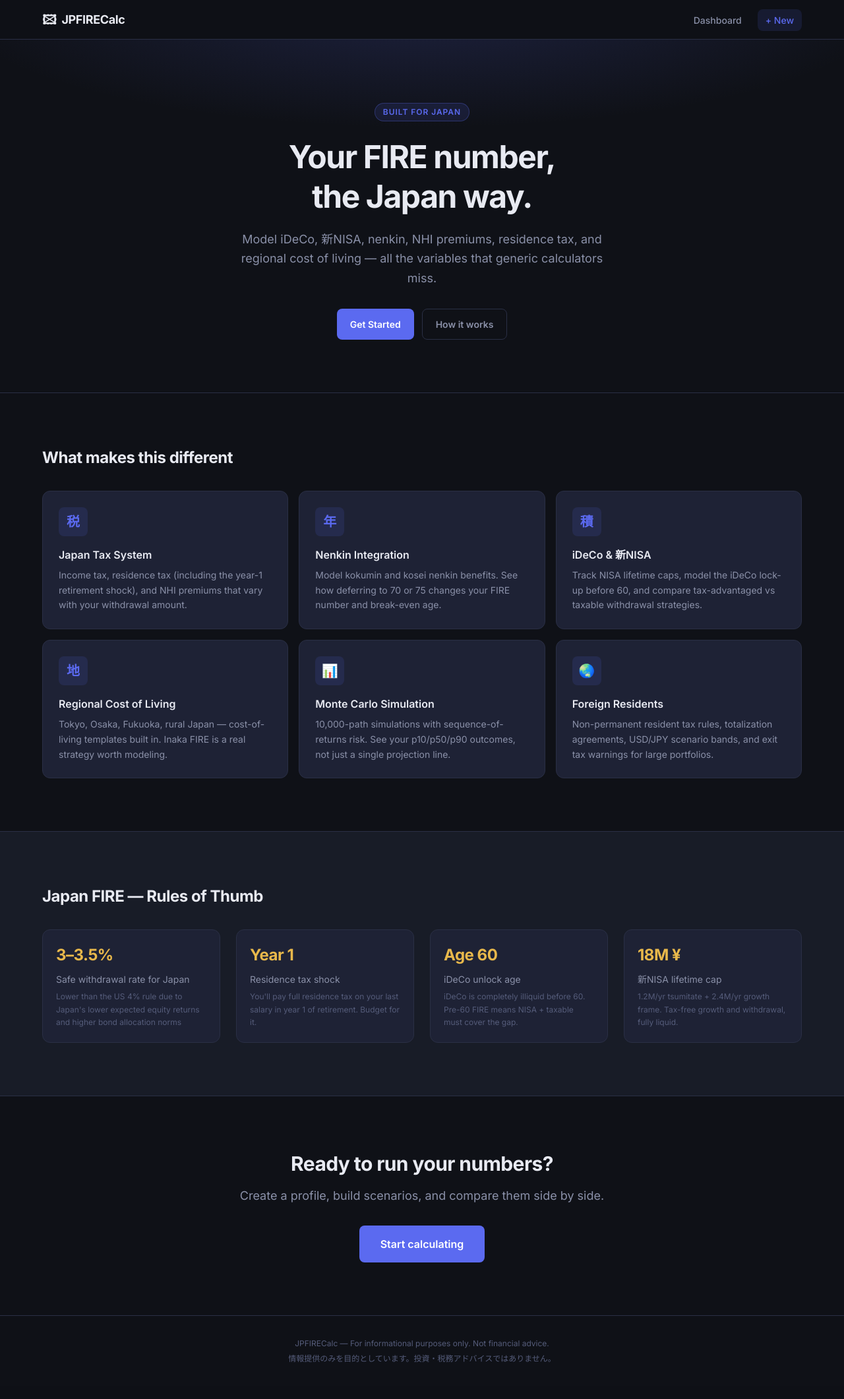
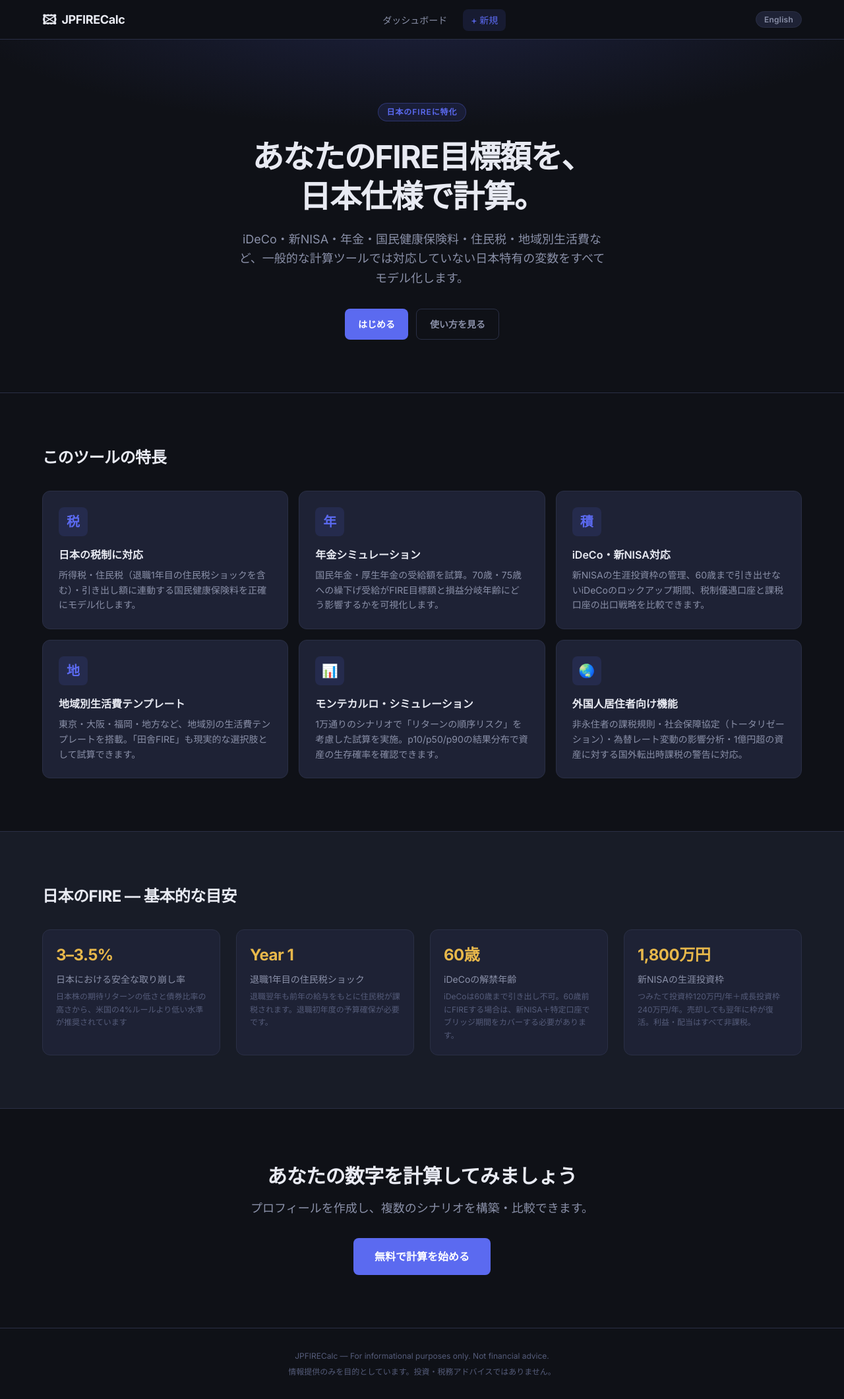
Before and after one commit to thinknzombie/JPFIRECalc, a Flask app: page / in a window 1280 px wide. Shown: the whole page at 66% size. Before the commit the page ends 2065 px from the top, so only its background shows below. Run offline with Flask 3, Linux system fonts and the light colour scheme; some libraries are stand-ins or nearby versions.

Commit message:
Fix hero buttons + add JP/EN language toggle (Japanese default)
Button fixes:
- index.html: 'Get Started' and 'Start Calculating' now link to /profile/new

Language toggle (i18n):
- web/static/js/i18n.js: full EN/JA translation dictionary covering landing page,
  nav, dashboard, scenario cards, result metrics, and key UI strings
- Default language: Japanese (ja), stored in localStorage
- Toggle button in navbar shows the OTHER language (click EN→日本語, click 日本語→EN)
- data-i18n="key" attributes on: hero, features, rules, CTA, nav links,
  dashboard title/empty state/hints, scenario card labels, result metric labels
- HTML lang attribute updated on toggle
- style.css: .btn-lang pill style, .nav-right flex wrapper

Auto-deploy: this push will trigger Railway redeploy automatically (~2 min).

286 tests passing.

Co-Authored-By: Claude Sonnet 4.6 <noreply@anthropic.com>

```diff
--- a/web/static/css/style.css
+++ b/web/static/css/style.css
@@ -1118,6 +1118,36 @@ img, svg { display: block; max-width: 100%; }
 .form-input:invalid:focus { box-shadow: 0 0 0 3px rgba(224,82,82,0.15); }
 
 /* ============================================================
+   Language toggle + nav-right
+   ============================================================ */
+.nav-right {
+  display: flex;
+  align-items: center;
+  gap: var(--space-2);
+  flex-shrink: 0;
+}
+
+.btn-lang {
+  background: var(--color-bg-card);
+  border: 1px solid var(--color-border);
+  color: var(--color-text-muted);
+  font-size: var(--text-xs);
+  font-weight: var(--weight-semibold);
+  font-family: var(--font-sans);
+  padding: var(--space-1) var(--space-3);
+  border-radius: var(--radius-full);
+  cursor: pointer;
+  transition: color var(--transition-fast), border-color var(--transition-fast), background var(--transition-fast);
+  white-space: nowrap;
+  letter-spacing: 0.02em;
+}
+.btn-lang:hover {
+  color: var(--color-text);
+  border-color: var(--color-border-light);
+  background: var(--color-bg-elevated);
+}
+
+/* ============================================================
    Mobile nav toggle
    ============================================================ */
 .nav-toggle {
--- /dev/null
+++ b/web/static/js/i18n.js
@@ -0,0 +1,252 @@
+/**
+ * JPFIRECalc i18n — Japanese / English language toggle
+ *
+ * Default language: Japanese (ja)
+ * Preference stored in localStorage under 'jpfirecalc_lang'
+ *
+ * Usage: elements with data-i18n="key.path" are swapped on toggle.
+ * Keys that contain HTML use innerHTML; plain strings use textContent.
+ */
+
+const I18n = (() => {
+
+  const TRANSLATIONS = {
+    en: {
+      // Nav
+      "nav.dashboard": "Dashboard",
+      "nav.new": "+ New",
+      "nav.lang": "日本語",
+
+      // Hero
+      "hero.badge": "Built for Japan",
+      "hero.title": "Your FIRE number,<br>the Japan way.",
+      "hero.subtitle": "Model iDeCo, 新NISA, nenkin, NHI premiums, residence tax, and regional cost of living — all the variables that generic calculators miss.",
+      "hero.cta_primary": "Get Started",
+      "hero.cta_secondary": "How it works",
+
+      // Features
+      "features.title": "What makes this different",
+      "features.tax.title": "Japan Tax System",
+      "features.tax.body": "Income tax, residence tax (including the year-1 retirement shock), and NHI premiums that vary with your withdrawal amount.",
+      "features.nenkin.title": "Nenkin Integration",
+      "features.nenkin.body": "Model kokumin and kosei nenkin benefits. See how deferring to 70 or 75 changes your FIRE number and break-even age.",
+      "features.nisa.title": "iDeCo & 新NISA",
+      "features.nisa.body": "Track NISA lifetime caps, model the iDeCo lock-up before 60, and compare tax-advantaged vs taxable withdrawal strategies.",
+      "features.region.title": "Regional Cost of Living",
+      "features.region.body": "Tokyo, Osaka, Fukuoka, rural Japan — cost-of-living templates built in. Inaka FIRE is a real strategy worth modeling.",
+      "features.mc.title": "Monte Carlo Simulation",
+      "features.mc.body": "10,000-path simulations with sequence-of-returns risk. See your p10/p50/p90 outcomes, not just a single projection line.",
+      "features.foreign.title": "Foreign Residents",
+      "features.foreign.body": "Non-permanent resident tax rules, totalization agreements, USD/JPY scenario bands, and exit tax warnings for large portfolios.",
+
+      // Rules
+      "rules.title": "Japan FIRE — Rules of Thumb",
+      "rules.swr": "Safe withdrawal rate for Japan<br><small>Lower than the US 4% rule due to Japan's lower expected equity returns and higher bond allocation norms</small>",
+      "rules.shock": "Residence tax shock<br><small>You'll pay full residence tax on your last salary in year 1 of retirement. Budget for it.</small>",
+      "rules.ideco": "iDeCo unlock age<br><small>iDeCo is completely illiquid before 60. Pre-60 FIRE means NISA + taxable must cover the gap.</small>",
+      "rules.nisa": "新NISA lifetime cap<br><small>1.2M/yr tsumitate + 2.4M/yr growth frame. Tax-free growth and withdrawal, fully liquid.</small>",
+
+      // CTA
+      "cta.title": "Ready to run your numbers?",
+      "cta.body": "Create a profile, build scenarios, and compare them side by side.",
+      "cta.button": "Start Calculating",
+
+      // Dashboard
+      "dash.title": "Dashboard",
+      "dash.new": "+ New Scenario",
+      "dash.hint": "Select scenarios to compare side-by-side.",
+      "dash.compare": "Compare Selected →",
+      "dash.empty.title": "No scenarios yet",
+      "dash.empty.body": "Create your first scenario to model your Japan FIRE path — including Monte Carlo simulation, NHI projections, and pension offset.",
+      "dash.empty.cta": "Create First Scenario →",
+      "dash.storage": "Scenarios are saved on the server. On the free Railway plan the filesystem resets on redeploy — export important scenarios before updating.",
+
+      // Scenario card
+      "card.view": "View Results →",
+      "card.return": "Return",
+      "card.withdrawal": "Withdrawal",
+      "card.inflation": "Inflation",
+      "card.sims": "Simulations",
+
+      // Scenario detail
+      "detail.edit_profile": "Edit Profile",
+      "detail.edit_assumptions": "Edit Assumptions",
+      "detail.delete": "Delete",
+
+      // Results
+      "result.fire_number": "FIRE Number",
+      "result.years": "Years to FIRE",
+      "result.progress": "Progress",
+      "result.mc_success": "MC Success",
+      "result.already_fired": "Already FIRE'd!",
+      "result.never": "Never reached",
+      "result.never_sub": "Increase savings or reduce expenses",
+      "result.coast": "Coast FIRE",
+      "result.cashflow": "Retirement Cash Flow",
+      "result.expenses": "Annual Expenses",
+      "result.pension": "Pension (net)",
+      "result.nhi": "NHI Premium",
+      "result.net_portfolio": "Net from Portfolio / yr",
+      "result.year1_shock": "Year-1 Residence Tax Shock",
+      "result.balances": "Projected Balances at Retirement",
+      "result.nisa_label": "新NISA",
+      "result.ideco_label": "iDeCo",
+      "result.taxable_label": "Taxable / Cash",
+      "result.mc_chart": "Portfolio Survival — Monte Carlo",
+      "result.sensitivity": "Sensitivity Analysis",
+      "result.trajectory": "Net Worth Projection",
+      "result.tax_summary": "Current Tax Summary",
+      "result.income_tax": "Income Tax",
+      "result.residence_tax": "Residence Tax",
+      "result.effective_rate": "Effective Tax Rate",
+      "result.foreigners": "Foreigners Mode",
+
+      // Errors
+      "error.back": "Go to Dashboard",
+      "error.home": "Home",
+    },
+
+    ja: {
+      // Nav
+      "nav.dashboard": "ダッシュボード",
+      "nav.new": "+ 新規",
+      "nav.lang": "English",
+
+      // Hero
+      "hero.badge": "日本のFIREに特化",
+      "hero.title": "あなたのFIRE目標額を、<br>日本仕様で計算。",
+      "hero.subtitle": "iDeCo・新NISA・年金・国民健康保険料・住民税・地域別生活費など、一般的な計算ツールでは対応していない日本特有の変数をすべてモデル化します。",
+      "hero.cta_primary": "はじめる",
+      "hero.cta_secondary": "使い方を見る",
+
+      // Features
+      "features.title": "このツールの特長",
+      "features.tax.title": "日本の税制に対応",
+      "features.tax.body": "所得税・住民税（退職1年目の住民税ショックを含む）・引き出し額に連動する国民健康保険料を正確にモデル化します。",
+      "features.nenkin.title": "年金シミュレーション",
+      "features.nenkin.body": "国民年金・厚生年金の受給額を試算。70歳・75歳への繰下げ受給がFIRE目標額と損益分岐年齢にどう影響するかを可視化します。",
+      "features.nisa.title": "iDeCo・新NISA対応",
+      "features.nisa.body": "新NISAの生涯投資枠の管理、60歳まで引き出せないiDeCoのロックアップ期間、税制優遇口座と課税口座の出口戦略を比較できます。",
+      "features.region.title": "地域別生活費テンプレート",
+      "features.region.body": "東京・大阪・福岡・地方など、地域別の生活費テンプレートを搭載。「田舎FIRE」も現実的な選択肢として試算できます。",
+      "features.mc.title": "モンテカルロ・シミュレーション",
+      "features.mc.body": "1万通りのシナリオで「リターンの順序リスク」を考慮した試算を実施。p10/p50/p90の結果分布で資産の生存確率を確認できます。",
+      "features.foreign.title": "外国人居住者向け機能",
+      "features.foreign.body": "非永住者の課税規則・社会保障協定（トータリゼーション）・為替レート変動の影響分析・1億円超の資産に対する国外転出時課税の警告に対応。",
+
+      // Rules
+      "rules.title": "日本のFIRE — 基本的な目安",
+      "rules.swr": "日本における安全な取り崩し率<br><small>日本株の期待リターンの低さと債券比率の高さから、米国の4%ルールより低い水準が推奨されています</small>",
+      "rules.shock": "退職1年目の住民税ショック<br><small>退職翌年も前年の給与をもとに住民税が課税されます。退職初年度の予算確保が必要です。</small>",
+      "rules.ideco": "iDeCoの解禁年齢<br><small>iDeCoは60歳まで引き出し不可。60歳前にFIREする場合は、新NISA＋特定口座でブリッジ期間をカバーする必要があります。</small>",
+      "rules.nisa": "新NISAの生涯投資枠<br><small>つみたて投資枠120万円/年＋成長投資枠240万円/年。売却しても翌年に枠が復活。利益・配当はすべて非課税。</small>",
+
+      // CTA
+      "cta.title": "あなたの数字を計算してみましょう",
+      "cta.body": "プロフィールを作成し、複数のシナリオを構築・比較できます。",
+      "cta.button": "無料で計算を始める",
+
+      // Dashboard
+      "dash.title": "ダッシュボード",
+      "dash.new": "+ 新規シナリオ",
+      "dash.hint": "シナリオを選択して比較できます。",
+      "dash.compare": "選択したシナリオを比較 →",
+      "dash.empty.title": "シナリオがまだありません",
+      "dash.empty.body": "最初のシナリオを作成して、モンテカルロ・シミュレーション、国民健康保険料の試算、年金オフセットを含む日本のFIREプランを構築しましょう。",
+      "dash.empty.cta": "最初のシナリオを作成 →",
+      "dash.storage": "シナリオはサーバーに保存されます。Railwayの無料プランではデプロイのたびにファイルシステムがリセットされます。重要なシナリオは事前にエクスポートしてください。",
+
+      // Scenario card
+      "card.view": "結果を見る →",
+      "card.return": "リターン",
+      "card.withdrawal": "取り崩し率",
+      "card.inflation": "インフレ率",
+      "card.sims": "シミュレーション数",
+
+      // Scenario detail
+      "detail.edit_profile": "プロフィール編集",
+      "detail.edit_assumptions": "前提条件を編集",
+      "detail.delete": "削除",
+
+      // Results
+      "result.fire_number": "FIRE目標額",
+      "result.years": "FIREまでの年数",
+      "result.progress": "達成率",
+      "result.mc_success": "MC成功率",
+      "result.already_fired": "すでにFIRE達成！",
+      "result.never": "達成不可",
+      "result.never_sub": "貯蓄を増やすか支出を減らしてください",
+      "result.coast": "コーストFIRE",
+      "result.cashflow": "退職後のキャッシュフロー",
+      "result.expenses": "年間支出",
+      "result.pension": "年金収入（税引後）",
+      "result.nhi": "国民健康保険料",
+      "result.net_portfolio": "ポートフォリオからの純引き出し額/年",
+      "result.year1_shock": "1年目の住民税ショック",
+      "result.balances": "退職時の口座残高予測",
+      "result.nisa_label": "新NISA",
+      "result.ideco_label": "iDeCo",
+      "result.taxable_label": "特定口座／現金",
+      "result.mc_chart": "ポートフォリオ生存率 — モンテカルロ",
+      "result.sensitivity": "感度分析",
+      "result.trajectory": "資産推移グラフ",
+      "result.tax_summary": "現在の税負担",
+      "result.income_tax": "所得税",
+      "result.residence_tax": "住民税",
+      "result.effective_rate": "実効税率",
+      "result.foreigners": "外国人居住者向け分析",
+
+      // Errors
+      "error.back": "ダッシュボードへ戻る",
+      "error.home": "ホーム",
+    }
+  };
+
+  const STORAGE_KEY = 'jpfirecalc_lang';
+  let currentLang = localStorage.getItem(STORAGE_KEY) || 'ja';
+
+  function t(key) {
+    const dict = TRANSLATIONS[currentLang] || TRANSLATIONS.ja;
+    return dict[key] || TRANSLATIONS.en[key] || key;
+  }
+
+  function applyTranslations() {
+    document.querySelectorAll('[data-i18n]').forEach(el => {
+      const key = el.dataset.i18n;
+      const text = t(key);
+      if (!text) return;
+      // Use innerHTML for strings that contain tags (<br>, <small>, etc.)
+      if (text.includes('<')) {
+        el.innerHTML = text;
+      } else {
+        el.textContent = text;
+      }
+    });
+
+    // Update lang toggle button label (shows the OTHER language)
+    const toggleBtn = document.getElementById('langToggle');
+    if (toggleBtn) {
+      toggleBtn.textContent = t('nav.lang');
+      toggleBtn.setAttribute('lang', currentLang === 'ja' ? 'en' : 'ja');
+    }
+
+    // Update html lang attribute
+    document.documentElement.lang = currentLang;
+  }
+
+  function toggle() {
+    currentLang = currentLang === 'ja' ? 'en' : 'ja';
+    localStorage.setItem(STORAGE_KEY, currentLang);
+    applyTranslations();
+  }
+
+  function init() {
+    applyTranslations();
+    const btn = document.getElementById('langToggle');
+    if (btn) btn.addEventListener('click', toggle);
+  }
+
+  return { init, toggle, t, currentLang: () => currentLang };
+})();
+
+document.addEventListener('DOMContentLoaded', I18n.init);
--- a/web/templates/base.html
+++ b/web/templates/base.html
@@ -18,12 +18,15 @@
         JPFIRECalc
       </a>
       <ul class="nav-links" id="navMenu" data-open="false">
-        <li><a href="{{ url_for('scenarios.index') }}" class="nav-link {% if request.blueprint in ('scenarios', 'compare') %}active{% endif %}">Dashboard</a></li>
-        <li><a href="{{ url_for('profile.new') }}" class="nav-link nav-link--cta">+ New</a></li>
+        <li><a href="{{ url_for('scenarios.index') }}" class="nav-link {% if request.blueprint in ('scenarios', 'compare') %}active{% endif %}" data-i18n="nav.dashboard">Dashboard</a></li>
+        <li><a href="{{ url_for('profile.new') }}" class="nav-link nav-link--cta" data-i18n="nav.new">+ New</a></li>
       </ul>
-      <button class="nav-toggle" id="navToggle" aria-label="Toggle menu" aria-expanded="false">
-        <span></span><span></span><span></span>
-      </button>
+      <div class="nav-right">
+        <button id="langToggle" class="btn-lang" aria-label="Switch language">日本語</button>
+        <button class="nav-toggle" id="navToggle" aria-label="Toggle menu" aria-expanded="false">
+          <span></span><span></span><span></span>
+        </button>
+      </div>
     </div>
   </nav>
 
@@ -51,6 +54,7 @@
   <script src="https://unpkg.com/htmx.org@2.0.4/dist/htmx.min.js"></script>
   <script src="https://cdn.plot.ly/plotly-2.35.2.min.js"></script>
   <script src="{{ url_for('static', filename='js/main.js') }}"></script>
+  <script src="{{ url_for('static', filename='js/i18n.js') }}"></script>
   {% block scripts %}{% endblock %}
 </body>
 </html>
--- a/web/templates/index.html
+++ b/web/templates/index.html
@@ -5,58 +5,58 @@
 {% block content %}
 <div class="hero">
   <div class="hero-inner">
-    <div class="hero-badge">Built for Japan</div>
-    <h1 class="hero-title">Your FIRE number,<br>the Japan way.</h1>
-    <p class="hero-subtitle">
+    <div class="hero-badge" data-i18n="hero.badge">Built for Japan</div>
+    <h1 class="hero-title" data-i18n="hero.title">Your FIRE number,<br>the Japan way.</h1>
+    <p class="hero-subtitle" data-i18n="hero.subtitle">
       Model iDeCo, 新NISA, nenkin, NHI premiums, residence tax, and regional cost of living —
       all the variables that generic calculators miss.
     </p>
     <div class="hero-actions">
-      <a href="#" class="btn btn--primary">Get Started</a>
-      <a href="#how-it-works" class="btn btn--ghost">How it works</a>
+      <a href="{{ url_for('profile.new') }}" class="btn btn--primary" data-i18n="hero.cta_primary">Get Started</a>
+      <a href="#how-it-works" class="btn btn--ghost" data-i18n="hero.cta_secondary">How it works</a>
     </div>
   </div>
 </div>
 
 <section class="features" id="how-it-works">
   <div class="section-inner">
-    <h2 class="section-title">What makes this different</h2>
+    <h2 class="section-title" data-i18n="features.title">What makes this different</h2>
     <div class="feature-grid">
 
       <div class="feature-card">
         <div class="feature-icon">税</div>
-        <h3>Japan Tax System</h3>
-        <p>Income tax, residence tax (including the year-1 retirement shock), and NHI premiums that vary with your withdrawal amount.</p>
+        <h3 data-i18n="features.tax.title">Japan Tax System</h3>
+        <p data-i18n="features.tax.body">Income tax, residence tax (including the year-1 retirement shock), and NHI premiums that vary with your withdrawal amount.</p>
       </div>
 
       <div class="feature-card">
         <div class="feature-icon">年</div>
-        <h3>Nenkin Integration</h3>
-        <p>Model kokumin and kosei nenkin benefits. See how deferring to 70 or 75 changes your FIRE number and break-even age.</p>
+        <h3 data-i18n="features.nenkin.title">Nenkin Integration</h3>
+        <p data-i18n="features.nenkin.body">Model kokumin and kosei nenkin benefits. See how deferring to 70 or 75 changes your FIRE number and break-even age.</p>
       </div>
 
       <div class="feature-card">
         <div class="feature-icon">積</div>
-        <h3>iDeCo &amp; 新NISA</h3>
-        <p>Track NISA lifetime caps, model the iDeCo lock-up before 60, and compare tax-advantaged vs taxable withdrawal strategies.</p>
+        <h3 data-i18n="features.nisa.title">iDeCo &amp; 新NISA</h3>
+        <p data-i18n="features.nisa.body">Track NISA lifetime caps, model the iDeCo lock-up before 60, and compare tax-advantaged vs taxable withdrawal strategies.</p>
       </div>
 
       <div class="feature-card">
         <div class="feature-icon">地</div>
-        <h3>Regional Cost of Living</h3>
-        <p>Tokyo, Osaka, Fukuoka, rural Japan — cost-of-living templates built in. Inaka FIRE is a real strategy worth modeling.</p>
+        <h3 data-i18n="features.region.title">Regional Cost of Living</h3>
+        <p data-i18n="features.region.body">Tokyo, Osaka, Fukuoka, rural Japan — cost-of-living templates built in. Inaka FIRE is a real strategy worth modeling.</p>
       </div>
 
       <div class="feature-card">
         <div class="feature-icon">&#x1F4CA;</div>
-        <h3>Monte Carlo Simulation</h3>
-        <p>10,000-path simulations with sequence-of-returns risk. See your p10/p50/p90 outcomes, not just a single projection line.</p>
+        <h3 data-i18n="features.mc.title">Monte Carlo Simulation</h3>
+        <p data-i18n="features.mc.body">10,000-path simulations with sequence-of-returns risk. See your p10/p50/p90 outcomes, not just a single projection line.</p>
       </div>
 
       <div class="feature-card">
         <div class="feature-icon">&#x1F30F;</div>
-        <h3>Foreign Residents</h3>
-        <p>Non-permanent resident tax rules, totalization agreements, USD/JPY scenario bands, and exit tax warnings for large portfolios.</p>
+        <h3 data-i18n="features.foreign.title">Foreign Residents</h3>
+        <p data-i18n="features.foreign.body">Non-permanent resident tax rules, totalization agreements, USD/JPY scenario bands, and exit tax warnings for large portfolios.</p>
       </div>
 
     </div>
@@ -65,23 +65,23 @@
 
 <section class="japan-rules">
   <div class="section-inner">
-    <h2 class="section-title">Japan FIRE — Rules of Thumb</h2>
+    <h2 class="section-title" data-i18n="rules.title">Japan FIRE — Rules of Thumb</h2>
     <div class="rules-grid">
       <div class="rule-item">
         <span class="rule-number">3–3.5%</span>
-        <span class="rule-label">Safe withdrawal rate for Japan<br><small>Lower than the US 4% rule due to Japan's lower expected equity returns and higher bond allocation norms</small></span>
+        <span class="rule-label" data-i18n="rules.swr">Safe withdrawal rate for Japan<br><small>Lower than the US 4% rule due to Japan's lower expected equity returns and higher bond allocation norms</small></span>
       </div>
       <div class="rule-item">
         <span class="rule-number">Year 1</span>
-        <span class="rule-label">Residence tax shock<br><small>You'll pay full residence tax on your last salary in year 1 of retirement. Budget for it.</small></span>
+        <span class="rule-label" data-i18n="rules.shock">Residence tax shock<br><small>You'll pay full residence tax on your last salary in year 1 of retirement. Budget for it.</small></span>
       </div>
       <div class="rule-item">
-        <span class="rule-number">Age 60</span>
-        <span class="rule-label">iDeCo unlock age<br><small>iDeCo is completely illiquid before 60. Pre-60 FIRE means NISA + taxable must cover the gap.</small></span>
+        <span class="rule-number">60歳</span>
+        <span class="rule-label" data-i18n="rules.ideco">iDeCo unlock age<br><small>iDeCo is completely illiquid before 60. Pre-60 FIRE means NISA + taxable must cover the gap.</small></span>
       </div>
       <div class="rule-item">
-        <span class="rule-number">18M ¥</span>
-        <span class="rule-label">新NISA lifetime cap<br><small>1.2M/yr tsumitate + 2.4M/yr growth frame. Tax-free growth and withdrawal, fully liquid.</small></span>
+        <span class="rule-number">1,800万円</span>
+        <span class="rule-label" data-i18n="rules.nisa">新NISA lifetime cap<br><small>1.2M/yr tsumitate + 2.4M/yr growth frame. Tax-free growth and withdrawal, fully liquid.</small></span>
       </div>
     </div>
   </div>
@@ -89,9 +89,9 @@
 
 <section class="cta-section">
   <div class="section-inner cta-inner">
-    <h2>Ready to run your numbers?</h2>
-    <p>Create a profile, build scenarios, and compare them side by side.</p>
-    <a href="#" class="btn btn--primary btn--lg">Start calculating</a>
+    <h2 data-i18n="cta.title">Ready to run your numbers?</h2>
+    <p data-i18n="cta.body">Create a profile, build scenarios, and compare them side by side.</p>
+    <a href="{{ url_for('profile.new') }}" class="btn btn--primary btn--lg" data-i18n="cta.button">Start calculating</a>
   </div>
 </section>
 {% endblock %}
```
Also changed, not shown: web/templates/dashboard.html (+13 -13 lines), web/templates/partials/results.html (+7 -7 lines).
